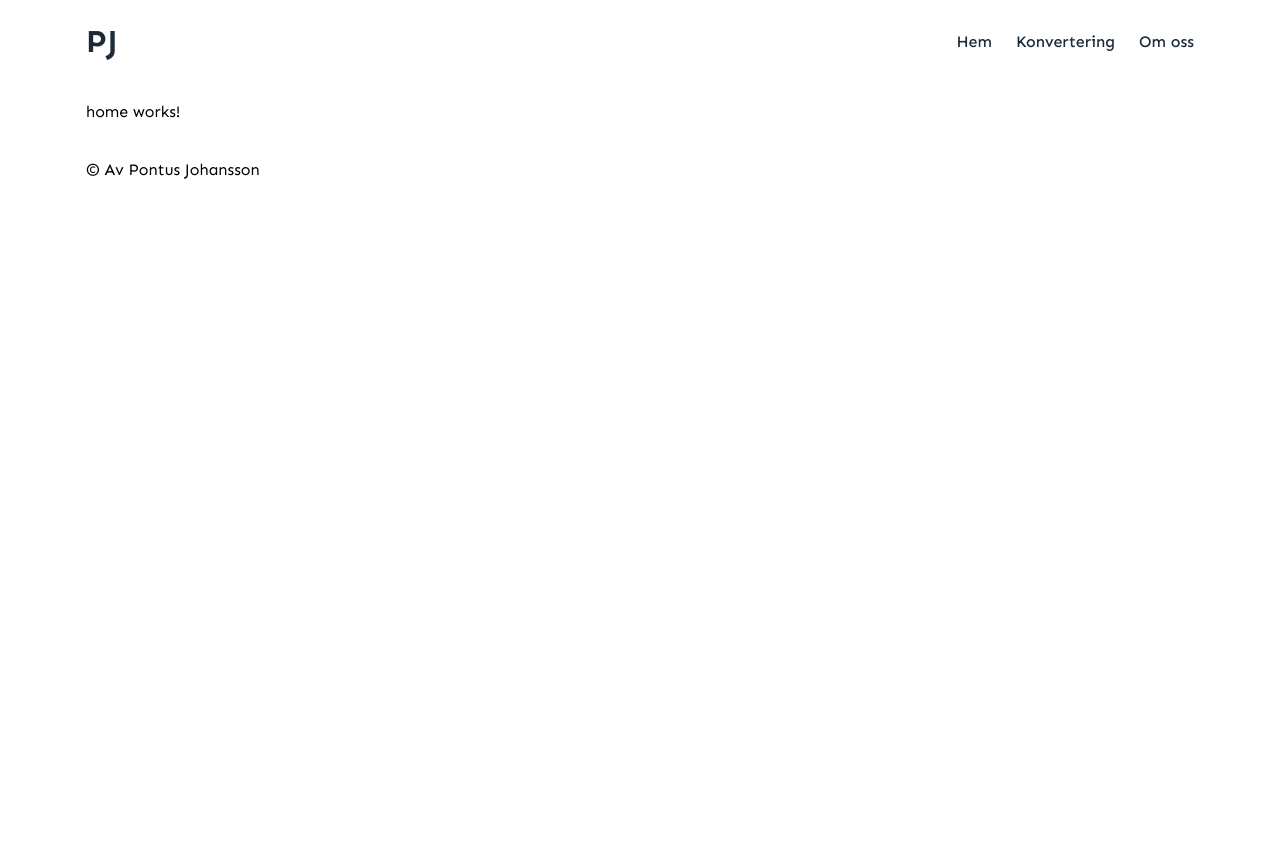
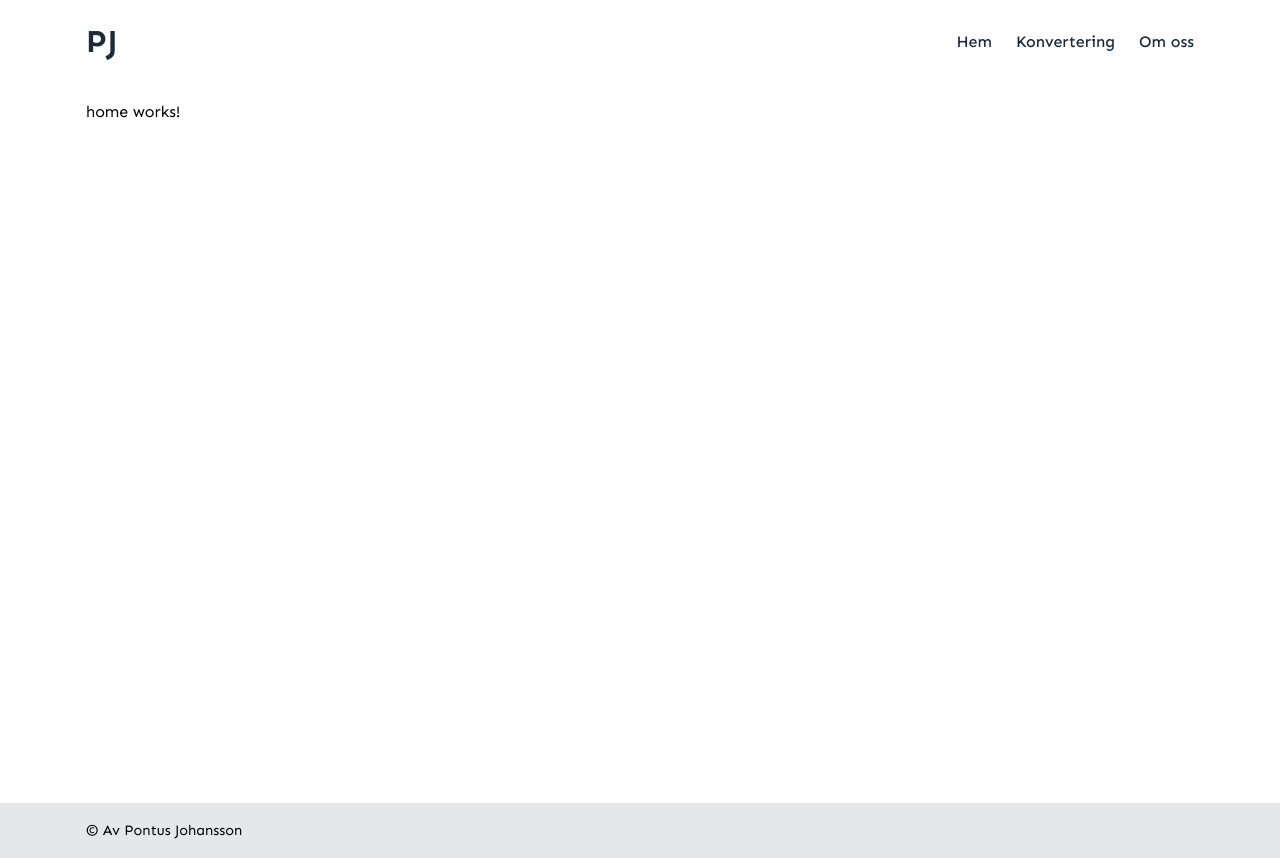
Before and after one commit to Punttt/AngularLab, an Angular app: page /home in a window 1280 px wide. Before the commit the page ends 800 px from the top, so only its background shows below. Built offline with nearby package versions, Linux system fonts and the light colour scheme.

Commit message:
lägger till main footer och enkel css

```diff
--- a/src/app/partials/main-footer/main-footer.scss
+++ b/src/app/partials/main-footer/main-footer.scss
@@ -0,0 +1,7 @@
+footer {
+    background-color: #E5E7EB;
+}
+
+p {
+    font-size: 0.9rem;
+}
--- a/src/styles.scss
+++ b/src/styles.scss
@@ -4,6 +4,10 @@
     margin: 0;
     padding: 0;
     box-sizing: border-box;
+}
+
+main {
+    min-height: 90dvh;
 }
 
 body {
```
